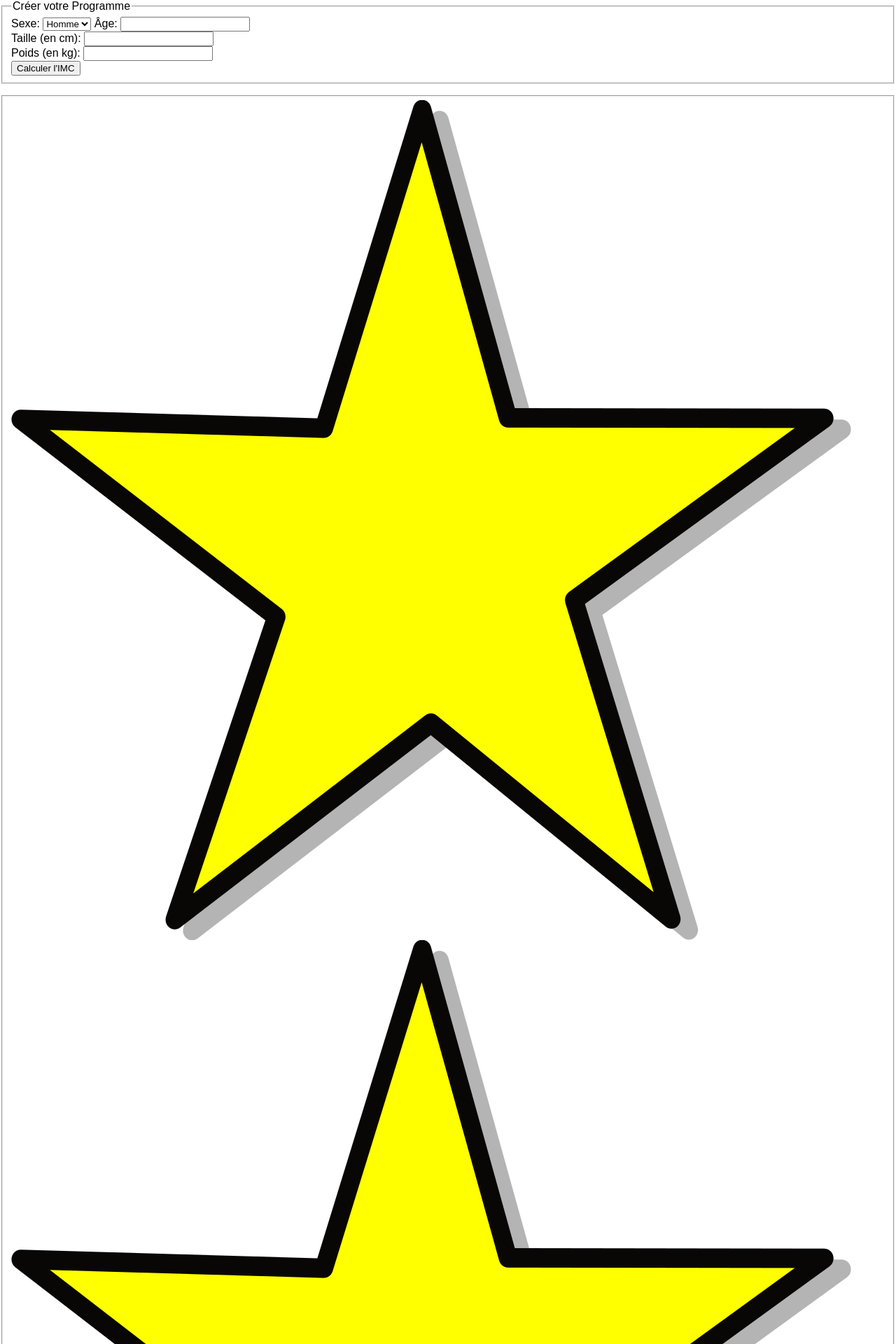
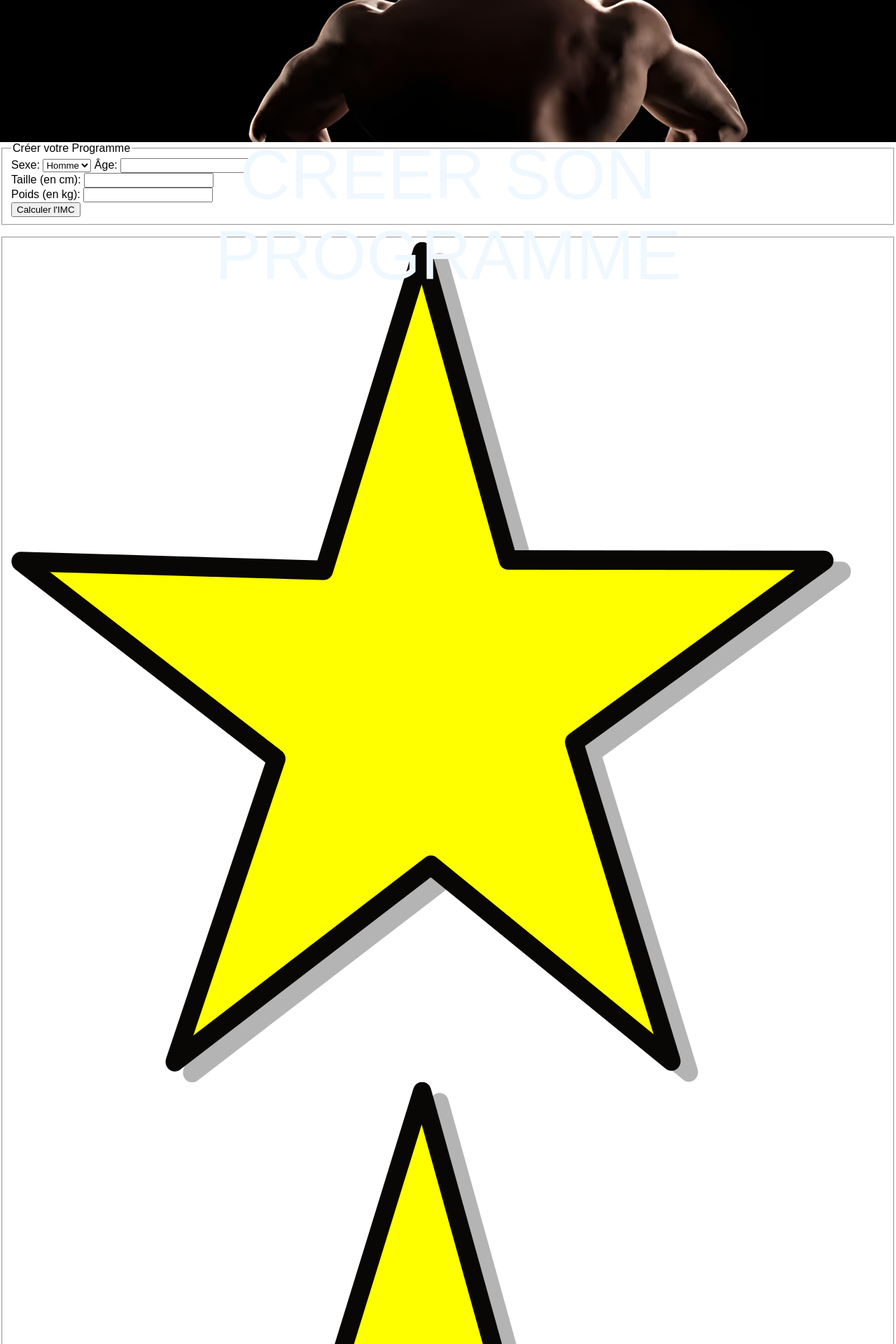
Before and after one commit to nathan-msrt/6TI_2024_NathanSefedinTom, a PHP site: page /Views/Components/CreateProgram in a window 1280 px wide. Shown: the top 1920 px of the page at 70% size. Run offline with PHP 8.4, Linux system fonts and the light colour scheme.

Commit message:
grand avancement du css

```diff
--- a/BasicGym/Views/Components/CreateProgram.php
+++ b/BasicGym/Views/Components/CreateProgram.php
@@ -1,5 +1,8 @@
 <link rel="stylesheet" href="css/style.css">
-
+<div class="imageContainer">
+    <img src="img/dos.png" alt="dos.jpg" width="100%">
+    <h1 class="textOnImageTitre">CREER SON PROGRAMME</h1>
+</div>
 <div class="flex1">
     <div>
         <form method="post" action="" class="flex formCreate">
--- a/BasicGym/Views/Components/OurProgram.php
+++ b/BasicGym/Views/Components/OurProgram.php
@@ -0,0 +1,4 @@
+<div class="imageContainer">
+    <img src="img/dos.png" alt="dos.jpg" width="100%">
+    <h1 class="textOnImageTitre">NOS PROGRAMMES</h1>
+</div>
--- a/BasicGym/css/flex.css
+++ b/BasicGym/css/flex.css
@@ -10,3 +10,7 @@
 .flexCut{
     flex: 1;
 }
+
+.imageContainer {
+    position: relative;
+}
--- a/BasicGym/css/style.css
+++ b/BasicGym/css/style.css
@@ -1,5 +1,5 @@
 body{
-    font-family: Arial, Helvetica, sans-serif;
+    font-family: "Protest Strike", sans-serif;
     margin: 0;
     padding: 0;
 }
@@ -8,7 +8,6 @@ body{
     justify-content: space-between;
     align-items: center;
     list-style: none;
-    font-family: Arial, Helvetica, sans-serif;
     font-size: large;
     margin-right: 10%;
     margin-left: 10%;
@@ -18,6 +17,8 @@ body{
     text-decoration: none;
     color: black;
 }
+
+
 
 .texteAccueilh1 {
     text-align: center;
@@ -30,9 +31,10 @@ body{
 
 
 
-a{
+.a{
     text-decoration: none;
     color: black;
+    border-color: black;
 }
 
 .formCreate {
@@ -53,3 +55,56 @@ a{
     width: 25px;
     height: 25px;
 }
+}
+
+.titre{
+    position: absolute;
+    top: 56%;
+    left: 65%;
+    transform: translate(-50%, -50%);
+    text-align: center;
+
+}
+
+.textInfoAc{
+    padding-top: 10%;
+    padding-left: 20%;
+    padding-right: 20%;
+    font-weight:400;
+}
+
+.textOnImage{
+    position: absolute;
+    top: 56%;
+    left: 65%;
+    transform: translate(-50%, -50%);
+    text-align: center;
+    background-color: rgba(255, 255, 255, 0.7);
+    padding: 2px;
+    padding-right: 60px;
+    padding-left: 60px;
+}
+
+.textOnImageTitre{
+    position: absolute;
+    top: 30%;
+    left: 50%;
+    transform: translate(-50%, -50%);
+    text-align: center;
+    color: aliceblue;
+    font-size: 100px;
+    font-family: "Protest Strike", sans-serif;
+    font-weight: 400;
+    font-style: normal;
+}
+
+.textOnImage1{
+    color: black;
+    font-size: 24px;
+    font-weight: bold;
+}
+
+.textOnImage2{
+    color: black;
+    font-size: 18px;
+}
--- a/BasicGym/index.php
+++ b/BasicGym/index.php
@@ -1,3 +1,6 @@
+<link rel="preconnect" href="https://fonts.googleapis.com">
+<link rel="preconnect" href="https://fonts.gstatic.com" crossorigin>
+<link href="https://fonts.googleapis.com/css2?family=Protest+Strike&display=swap" rel="stylesheet">
 
 <?php
     session_start();
```
Also changed, not shown: BasicGym/Views/Users/connexion.php (+7 -1 lines), BasicGym/Views/pageAccueil.php (+8 -3 lines).
